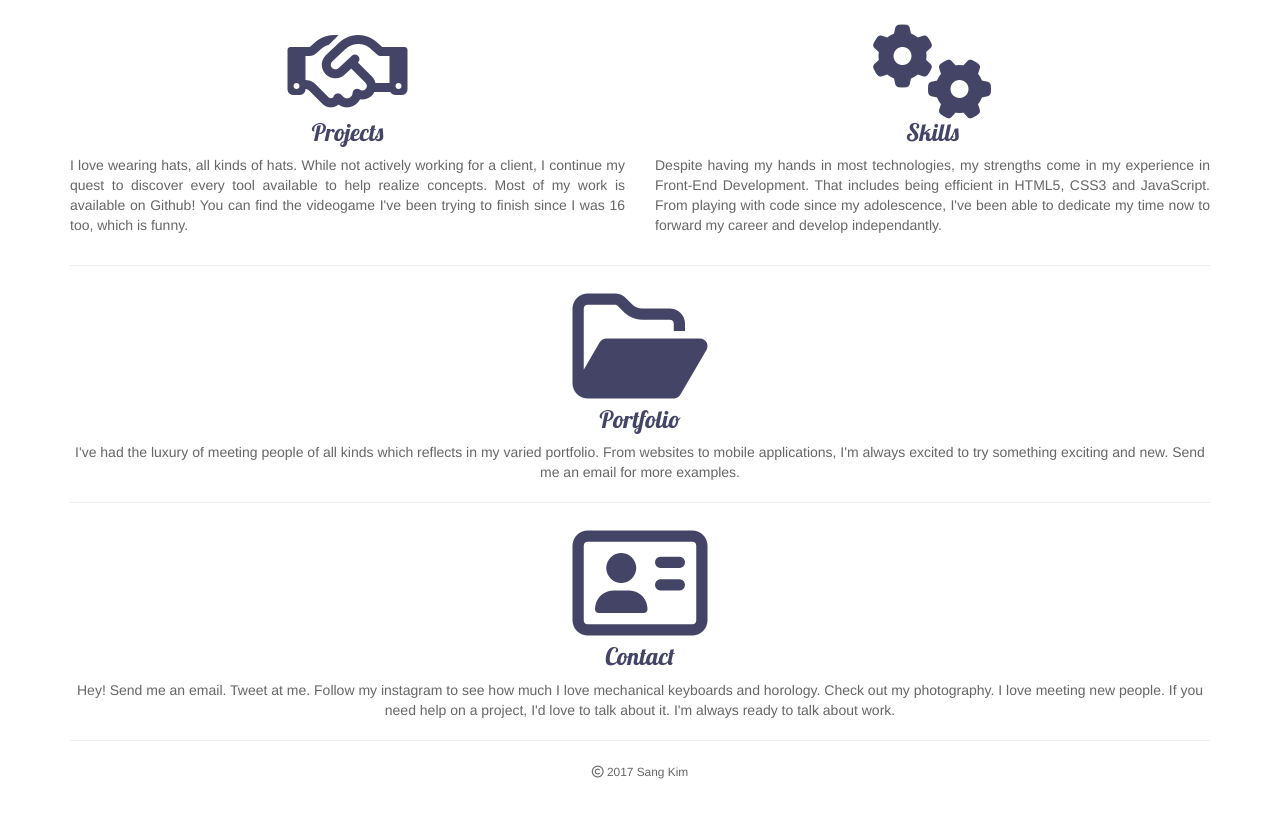
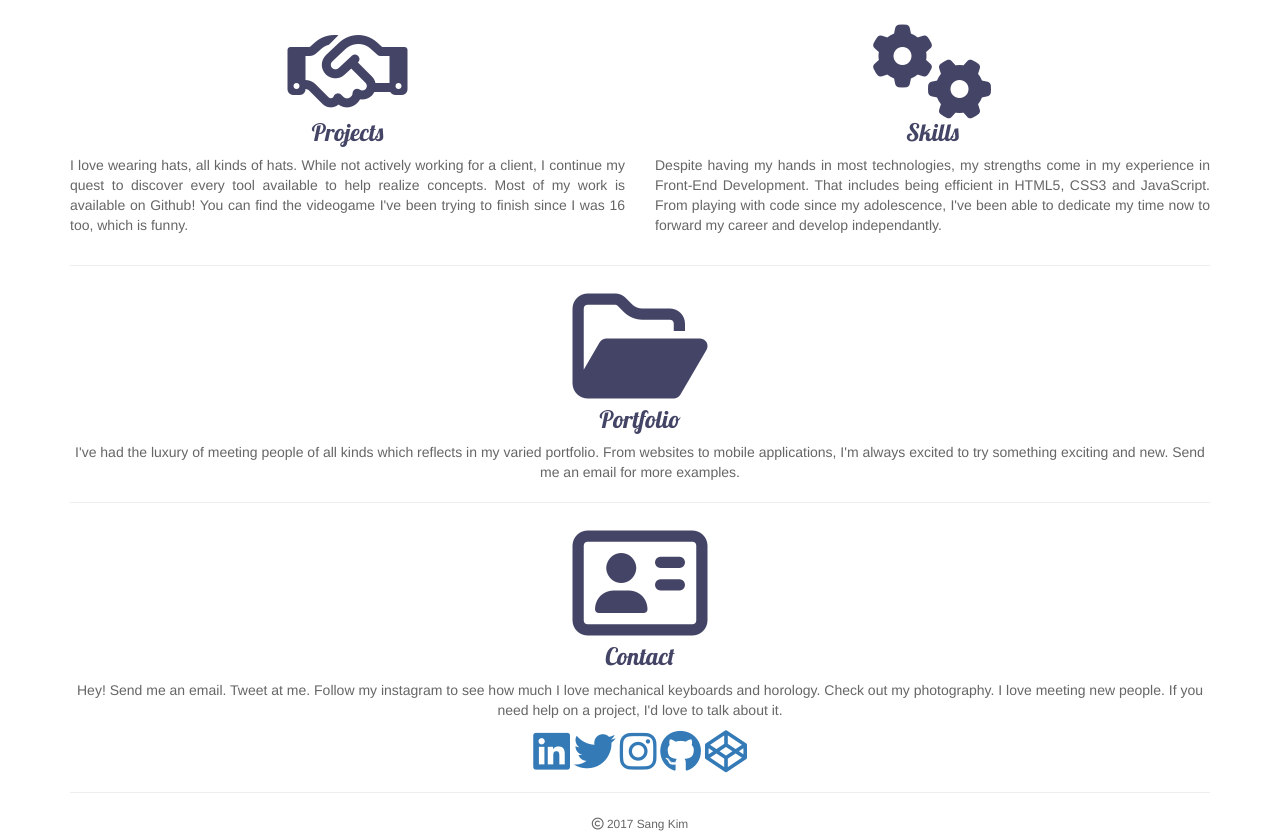
Before and after one commit to somesang/somesang.github.io, a plain HTML site: page index.html in a window 1280 px wide. Shown: the part 571-1404 px from the top of the page. Before the commit the page ends 1352 px from the top, so only its background shows below. Drawn offline with nearby package versions, Linux system fonts and the light colour scheme.

Commit message:
more content

```diff
--- a/index.html
+++ b/index.html
@@ -46,7 +46,7 @@
             <span class="icon-bar"></span>
             <span class="icon-bar"></span>
           </button>
-          <a class="navbar-brand" href="#name">Sang K.</a>
+          <a class="navbar-brand" href="#">Sang K.</a>
         </div>
         <div id="navbar" class="collapse navbar-collapse">
           <ul class="nav navbar-nav">
@@ -90,7 +90,15 @@
 
       <div class="text-center">
 
-        <h3 id="contact" class="text-center"><i text-center class="fa fa-address-card-o fa-5x" aria-hidden="true"></i><p>Contact</h3><p>Hey! Send me an email. Tweet at me. Follow my instagram to see how much I love mechanical keyboards and horology. Check out my photography. I love meeting new people. If you need help on a project, I'd love to talk about it. I'm always ready to talk about work.
+        <h3 id="contact" class="text-center"><i text-center class="fa fa-address-card-o fa-5x" aria-hidden="true"></i><p>Contact</h3><p>Hey! Send me an email. Tweet at me. Follow my instagram to see how much I love mechanical keyboards and horology. Check out my photography. I love meeting new people. If you need help on a project, I'd love to talk about it.<p><p>
+
+          <a href="https://www.linkedin.com/in/sang-kim-665037139/"><i class="fa fa-linkedin-square fa-3x" aria-hidden="true"></i></a>
+          <a href="https://twitter.com/somesang"><i class="fa fa-twitter fa-3x" aria-hidden="true"></i></a>
+          <a href="https://www.instagram.com/somesang/"><i class="fa fa-instagram fa-3x" aria-hidden="true"></i></a>
+          <a href="https://github.com/somesang"><i class="fa fa-github fa-3x" aria-hidden="true"></i></a>
+          <a href="http://codepen.io/somesang/"><i class="fa fa-codepen fa-3x" aria-hidden="true"></i></a>
+
+
           <div class="col-lg-16"><hr>
           </div>
 
@@ -100,6 +108,20 @@
         </div>
       </div>
 
+
+
+
+      <!-- links to use
+
+
+
+      https://github.com/somesang
+      https://twitter.com/somesang
+      https://www.instagram.com/somesang/
+
+
+      -->
+
       <script>
       $('.navbar-collapse ul li a').click(function(){
         $('.navbar-toggle:visible').click();
```
Also changed, not shown: README.md.
